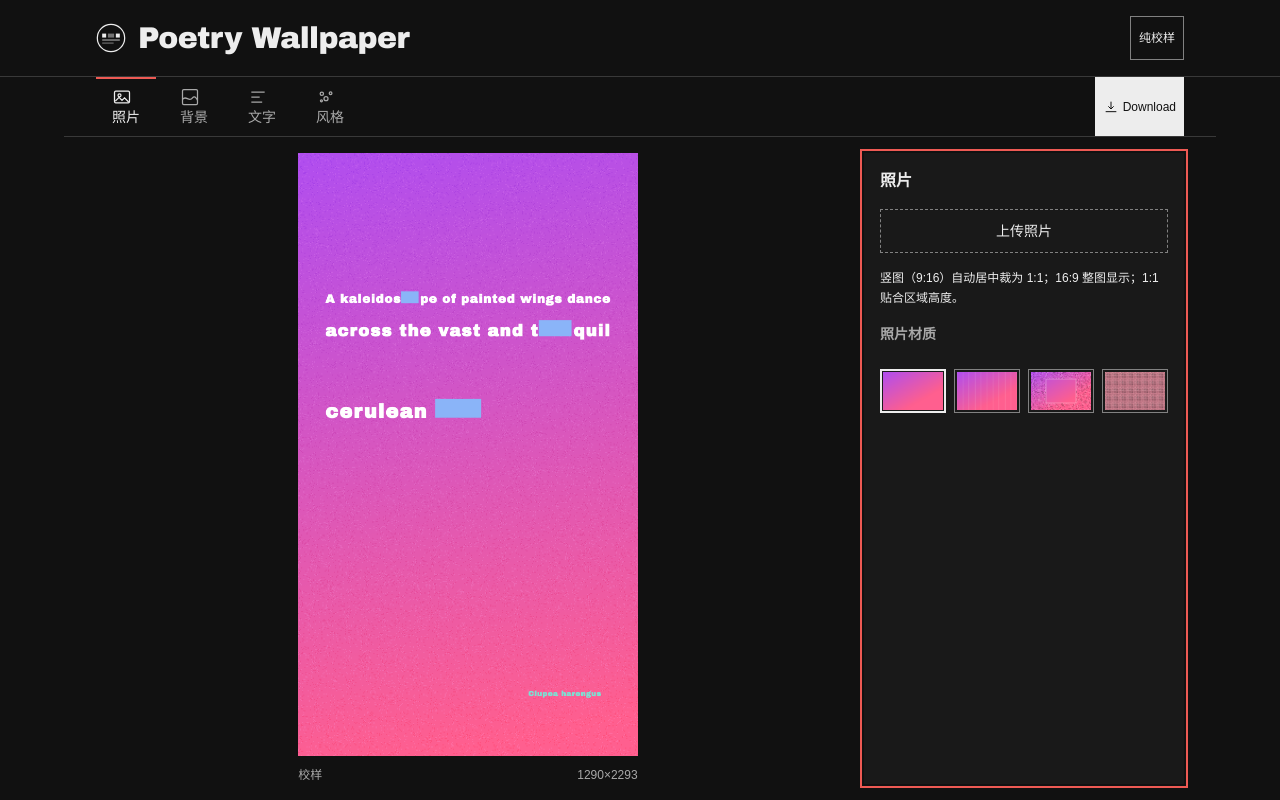
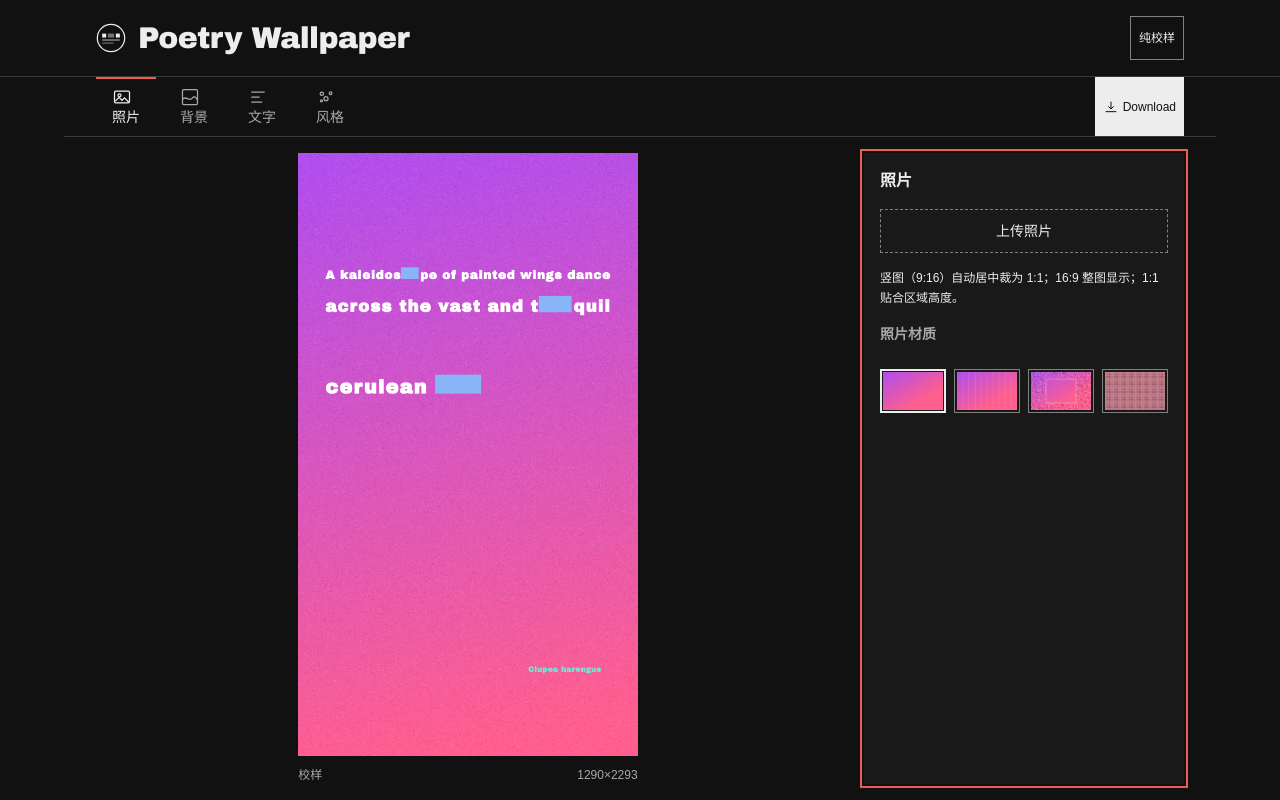
Before and after one commit to KIlVA/poetry-wallpaper, a React (Vite) app: page / in a window 1280 px wide. Built offline with nearby package versions, Linux system fonts and the light colour scheme; a web font is replaced by a local one.

Commit message:
feat: 整体构图上移0.04（照片/裁块/credit/三行诗同步平移）

```diff
--- a/src/poster/templates/typow-poem.ts
+++ b/src/poster/templates/typow-poem.ts
@@ -2,7 +2,7 @@
  * G9 typow 诗句嵌图模板（参考：A kaleidoscope { }of { }painted wings dance…）。
  *
  * 版式：紫粉渐变底 + 紧行距宽字距诗句列 + 居中方形照片，图文限制在统一区域。
- * 部分行的词中字符被替换为照片裁块（inlineImage，修正挖空区间），
+ * 部分行的词中字符被替换为照片裁块（inlineImage，r6 修正挖空区间），
  * 照片区右下角为署名小字；主图与裁块共享照片来源。
  * 归一化坐标基准 1024×1820。
  */
@@ -15,7 +15,7 @@ export const TYPOW_POEM: Template = {
   canvasH: 1820,
   controls: [],
   backgroundGradient: { from: '#b04ef0', to: '#ff5f8f' },
-  // 盲文凸点；二轮删故障风（glitchArt）；删网点（halftone）、加米白点阵（dotGrid）
+  // r12 盲文凸点；r31 二轮删故障风（glitchArt）；r32 删网点（halftone）、加米白点阵（dotGrid）
   // 003 shader 质感：灰度光照层整版叠加（中性灰基准 + overlay，底色透出）
   textures: [
     { style: 'none', procedural: 'noise', opacity: 0, blend: 'source-over' },
@@ -36,7 +36,7 @@ export const TYPOW_POEM: Template = {
         id: 'main-photo',
         rect: {
           x: 0.08,
-          y: 0.44 + (0.04 * 1024) / 1820,
+          y: 0.40 + (0.04 * 1024) / 1820,
           w: 0.84,
           h: (0.84 * 1024) / 1820,
         },
@@ -49,7 +49,7 @@ export const TYPOW_POEM: Template = {
       {
         // 第 1 行：A kaleido[挖 co]scope of painted wings dance（挖 co）
         id: 'line-1',
-        rect: { x: 0.08, y: 0.21, w: 0.84, h: 0.05 },
+        rect: { x: 0.08, y: 0.17, w: 0.84, h: 0.05 },
         fontSize: 0.032,
         letterSpacing: 0.06,
         maxChars: 40,
@@ -64,7 +64,7 @@ export const TYPOW_POEM: Template = {
           sticker: {
             rect: {
               x: 0.08 + ((0.42 - 0.04) * 0.84) / 0.92,
-              y: 0.44 + (0.04 * 1024) / 1820 + ((0.08 + (0.04 * 1024) / 1820) * 0.84) / 0.92,
+              y: 0.40 + (0.04 * 1024) / 1820 + ((0.08 + (0.04 * 1024) / 1820) * 0.84) / 0.92,
               w: (0.14 * 0.84) / 0.92,
               h: (0.05 * 0.84) / 0.92,
             },
@@ -73,9 +73,9 @@ export const TYPOW_POEM: Template = {
         },
       },
       {
-        // 第 2 行：across the vast and [挖 ran]quil（
+        // 第 2 行：across the vast and [挖 ran]quil（r6：tranquil 挖 ran）
         id: 'line-2',
-        rect: { x: 0.08, y: 0.265, w: 0.84, h: 0.05 },
+        rect: { x: 0.08, y: 0.225, w: 0.84, h: 0.05 },
         fontSize: 0.032,
         letterSpacing: 0.06,
         maxChars: 40,
@@ -90,7 +90,7 @@ export const TYPOW_POEM: Template = {
           sticker: {
             rect: {
               x: 0.08 + ((0.2 - 0.04) * 0.84) / 0.92,
-              y: 0.44 + (0.04 * 1024) / 1820 + ((0.18 + (0.04 * 1024) / 1820) * 0.84) / 0.92,
+              y: 0.40 + (0.04 * 1024) / 1820 + ((0.18 + (0.04 * 1024) / 1820) * 0.84) / 0.92,
               w: (0.14 * 0.84) / 0.92,
               h: (0.05 * 0.84) / 0.92,
             },
@@ -102,7 +102,7 @@ export const TYPOW_POEM: Template = {
         // 第 3 行：cerulean [挖 sky]（sky 挖全词）
         // 第 3 行下移贴近照片顶边（照片顶 ≈0.4625，行底 0.45 留 0.0125 间隙）
         id: 'line-3',
-        rect: { x: 0.08, y: 0.4, w: 0.84, h: 0.05 },
+        rect: { x: 0.08, y: 0.36, w: 0.84, h: 0.05 },
         fontSize: 0.032,
         letterSpacing: 0.06,
         maxChars: 40,
@@ -117,7 +117,7 @@ export const TYPOW_POEM: Template = {
           sticker: {
             rect: {
               x: 0.08 + ((0.64 - 0.04) * 0.84) / 0.92,
-              y: 0.44 + (0.04 * 1024) / 1820 + ((0.28 + (0.04 * 1024) / 1820) * 0.84) / 0.92,
+              y: 0.40 + (0.04 * 1024) / 1820 + ((0.28 + (0.04 * 1024) / 1820) * 0.84) / 0.92,
               w: (0.12 * 0.84) / 0.92,
               h: (0.05 * 0.84) / 0.92,
             },
@@ -129,7 +129,7 @@ export const TYPOW_POEM: Template = {
         // 署名最多24字符；credit 下移贴照片 margin：底边距照片底 0.028 气口，
         // 右缘与照片右缘（x+w=0.92）对齐留 0.028 呼吸边，文字右对齐。
         id: 'credit',
-        rect: { x: 0.08, y: 0.44 + (0.88 * 1024) / 1820 - 0.028 - 0.03, w: 0.812, h: 0.03 },
+        rect: { x: 0.08, y: 0.40 + (0.88 * 1024) / 1820 - 0.028 - 0.03, w: 0.812, h: 0.03 },
         fontSize: 0.012,
         letterSpacing: 0.06,
         maxChars: 24,
```
Also changed, not shown: 1 other file (tests, documents, lock files or other folders).
